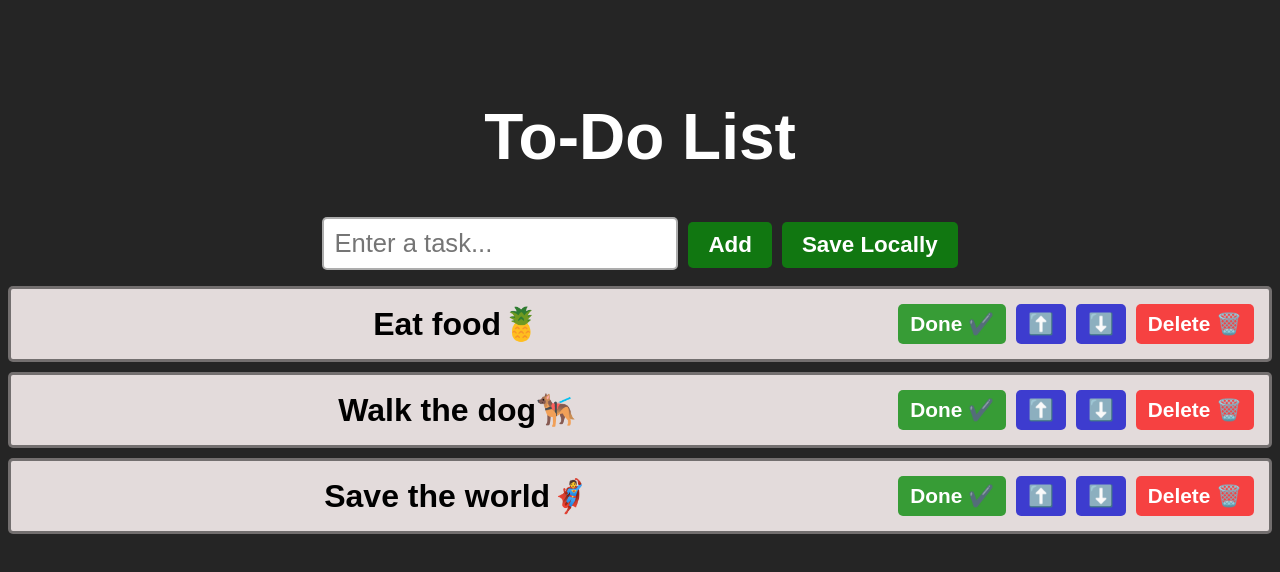
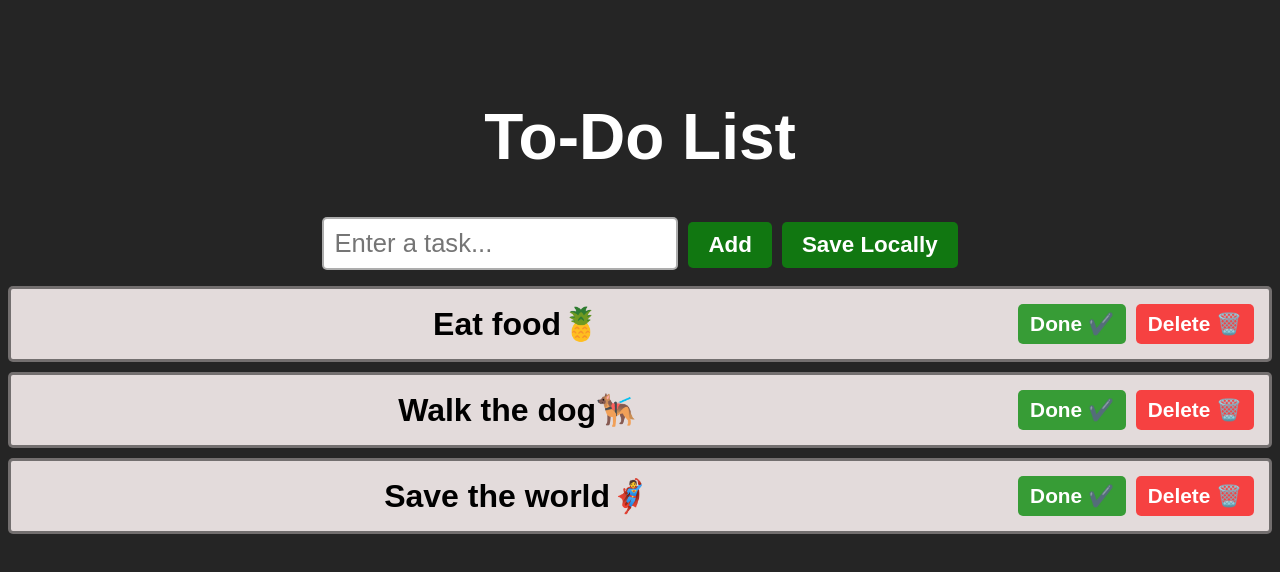
Before and after one commit to ATharva-369/ToDo2, a React (Vite) app: page / in a window 1280 px wide. Shown: the top 572 px of the page. Built offline with nearby package versions, Linux system fonts and the light colour scheme.

Commit message:
removed move funcs due to bugs

```diff
--- a/src/ToDoList/ToDoList.jsx
+++ b/src/ToDoList/ToDoList.jsx
@@ -106,12 +106,6 @@ function ToDoList(){
                 <button onClick={(e)=>completeTask(e)} className={styles.completeButton}>
                     Done ✔️
                 </button>
-                <button onClick={()=>moveTaskUp(index)} className={styles.moveButton}>
-                    ⬆️
-                </button>
-                <button onClick={()=>moveTaskDown(index)} className={styles.moveButton}>
-                    ⬇️
-                </button>
                 <button onClick={(e)=>deleteTask(e,index)} className={styles.deleteButton}>
                     Delete 🗑️
                 </button>
```
